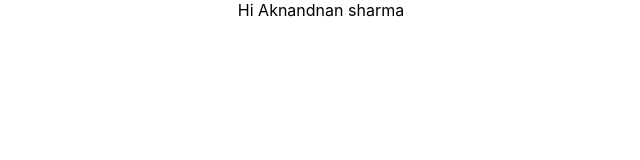
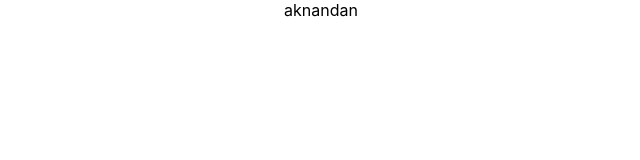
Before and after one commit to aknandansharma/VS_Code_Backup, a React (Create React App) app in the folder react-app/: page / in a window 1280 px wide. Shown: the top 160 px of the page, without its empty margins (319-959 px from the left). Built offline with nearby package versions, Linux system fonts and the light colour scheme.

Commit message:
date 27 mar

```diff
--- a/react-app/src/App.js
+++ b/react-app/src/App.js
@@ -2,11 +2,15 @@
 import './App.css';
 
 function App() {
+  let name = "aknandan"
   return (
     <div className="App">
-      Hi Aknandnan sharma
+
+      {name}
     </div>
   );
 }
 
 export default App;
+
+// 1:10:00
```
